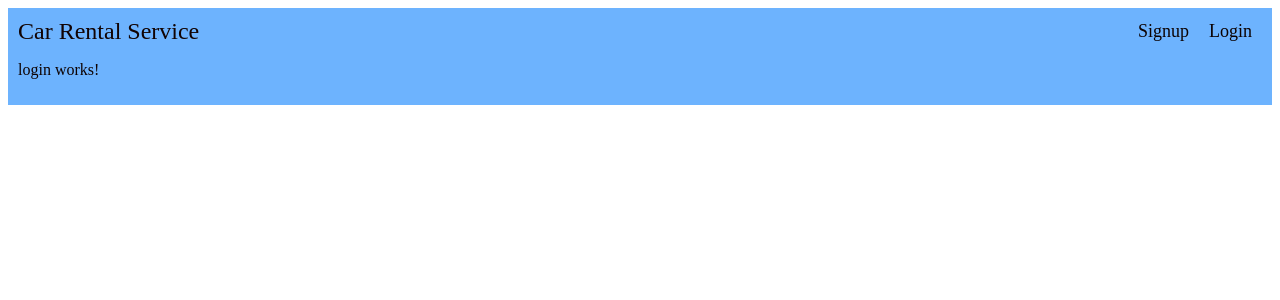
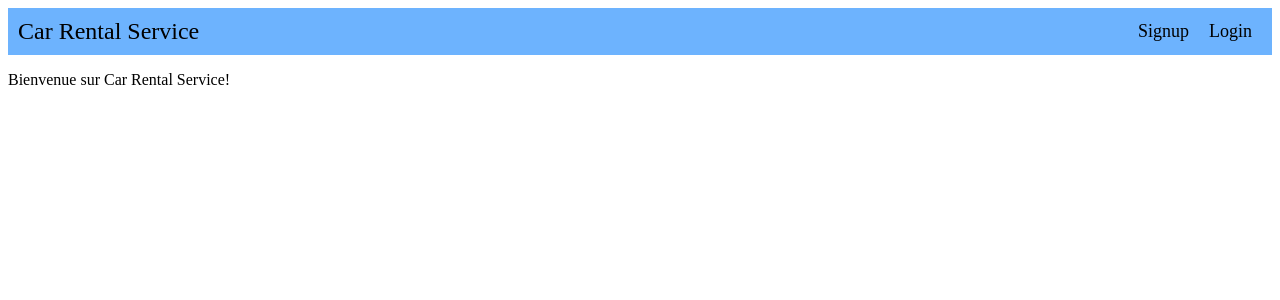
Before and after one commit to imane-daouah/Car_Rental_Front_End, an Angular app: page / in a window 1280 px wide. Before the commit this address led to /login. Shown: the top 300 px of the page. Built offline with nearby package versions, Linux system fonts and the light colour scheme.

Commit message:
corriger la duplication de navbar

```diff
--- a/src/app/app.component.scss
+++ b/src/app/app.component.scss
@@ -1,29 +1,34 @@
 .main-header {
   background-color: #6db3fe;
-    color: rgb(14, 3, 3);
+  color: #000;
   padding: 10px;
+}
 
 .navbar {
   display: flex;
   justify-content: space-between;
   align-items: center;
+}
 
 .navbar-brand a {
   font-size: 24px;
-        color: rgb(17, 3, 3);
+  color: #000;
   text-decoration: none;
 }
 
 .navbar-links a {
   margin: 0 10px;
-        color: rgb(12, 2, 2);
+  color: #000;
   text-decoration: none;
   font-size: 18px;
+  cursor: pointer; /* Assurez-vous que le pointeur change au survol */
+}
+
+.navbar-links a:hover {
+  text-decoration: underline; /* Ajoutez un effet au survol */
 }
 
 .navbar-links a.active {
   font-weight: bold;
-        border-bottom: 2px solid rgb(29, 11, 11);
+  border-bottom: 2px solid #000;
 }
-    }
-  }
--- /dev/null
+++ b/src/app/pages/home/home.component.html
@@ -0,0 +1 @@
+<p>Bienvenue sur Car Rental Service!</p>
```
Also changed, not shown: src/app/app.component.html (+6 -1 lines), src/app/app.routes.ts (+3 -5 lines), src/app/pages/home/home.component.ts (added, +11 -0 lines), src/app/pages/home/home.component.scss (added), 1 other file (tests, documents, lock files or other folders). Lines whose indentation alone changed are shown as unchanged.
